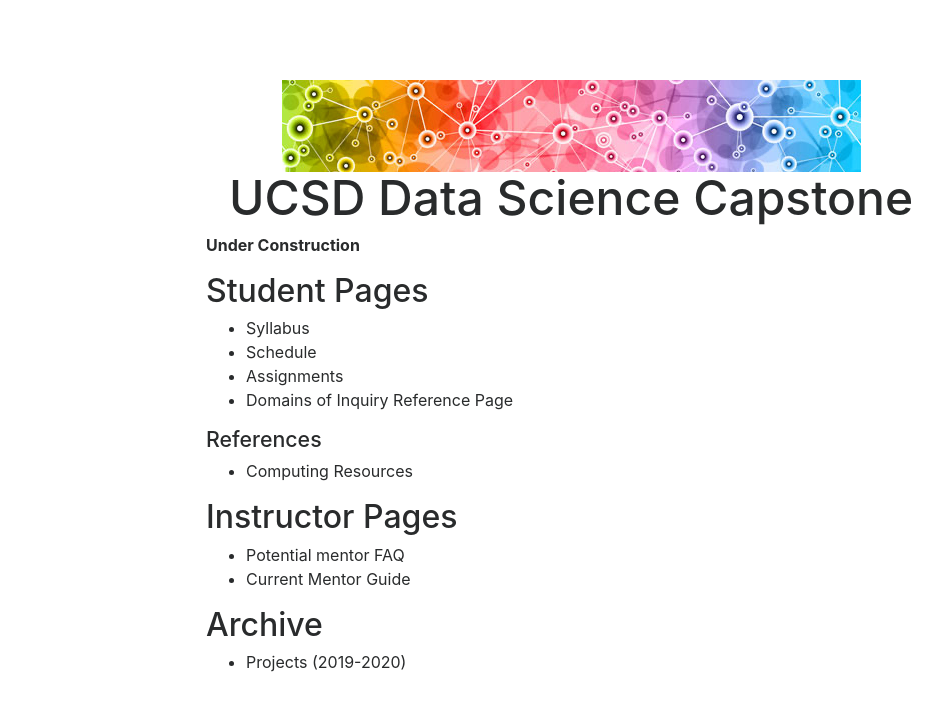
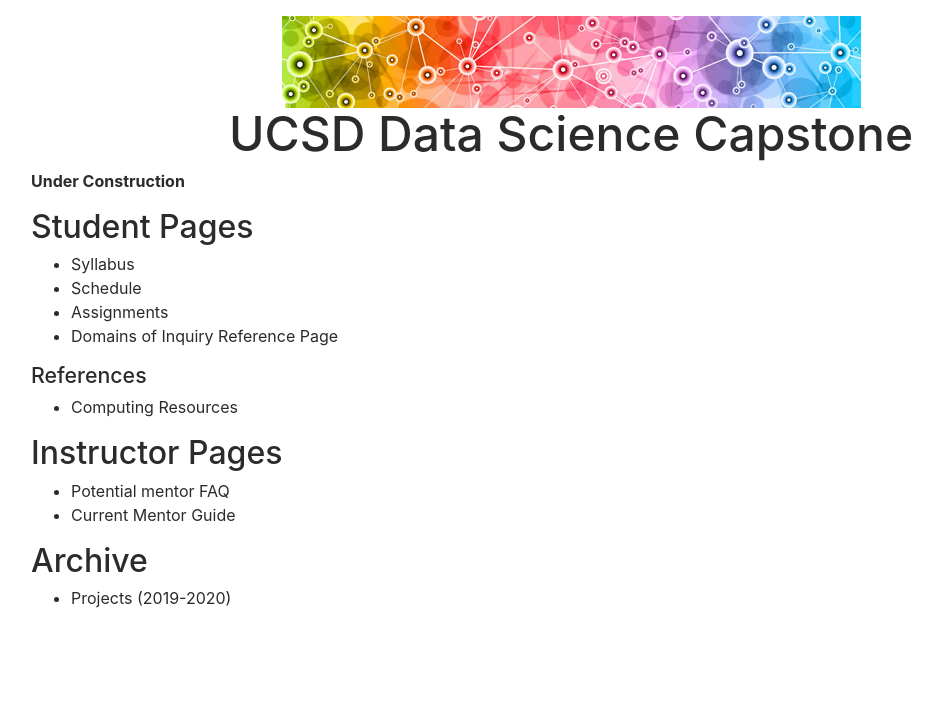
Before and after one commit to DSC-Capstone/dsc-capstone.github.io, a Jekyll site: the page built from index.md, in a window 1280 px wide. Shown: the top 711 px of the page, without its empty margins (69-1011 px from the left). Built offline with Jekyll 4.4.1, drawn with Linux system fonts in a browser that asks for light colours; nearby versions of some CDN libraries.

Commit message:
create header banner

```diff
--- a/_layouts/page.html
+++ b/_layouts/page.html
@@ -25,7 +25,7 @@ a {
     color: #1133ee;
 }
 body {
-    padding-top: 5em;
+    padding-top: 1em;
     padding-bottom: 10em;
 }
 
@@ -56,8 +56,10 @@ ol li {
       <div class="row justify-content-center">
         <img title="{{ page.doodle-alt }}" alt="{{ page.doodle-alt }}"
              src="{{ page.doodle }}"></img>
-
+      </div>
+      <div class="row justify-content-center">
       <h1>{{ page.title }}</h1>
+      </div>
 
       </hr>
 
```
